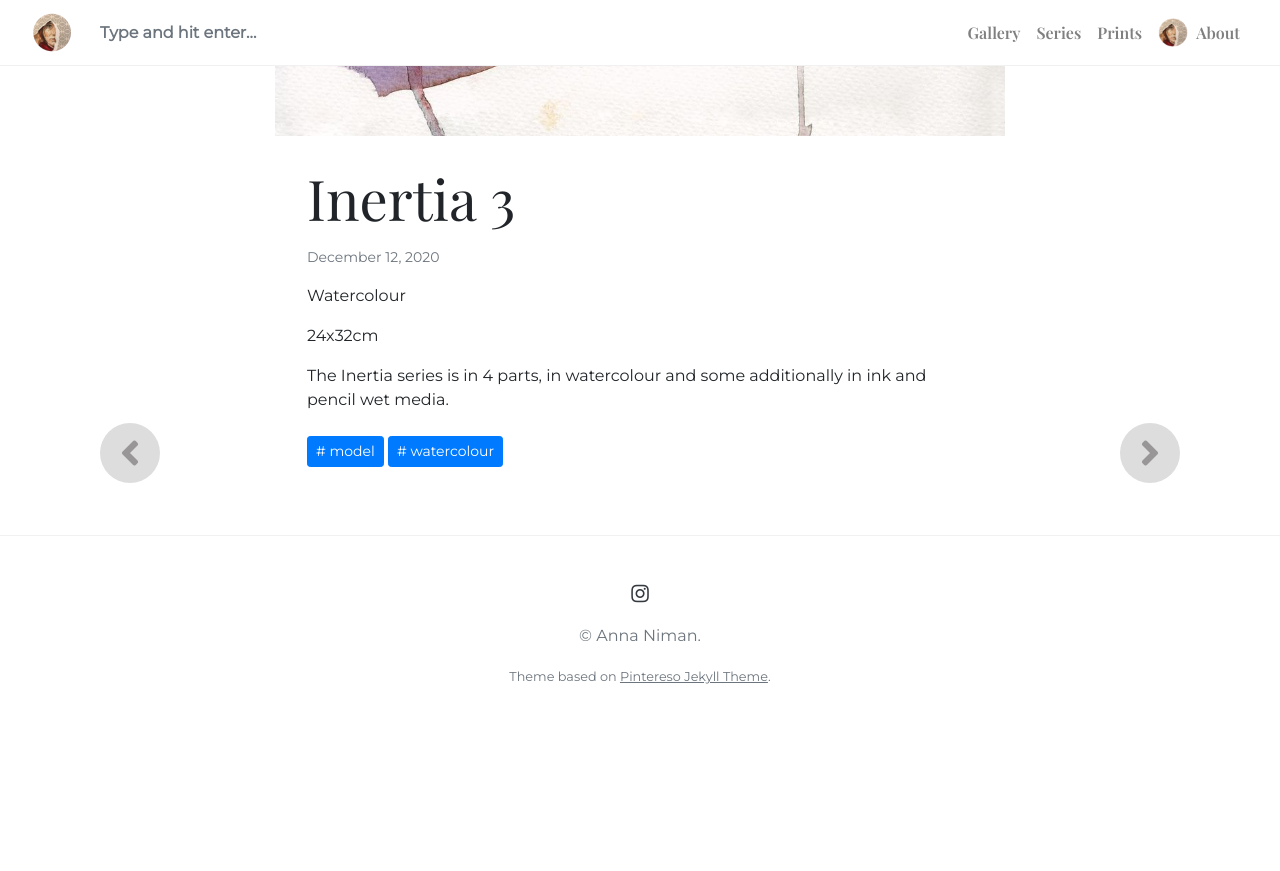
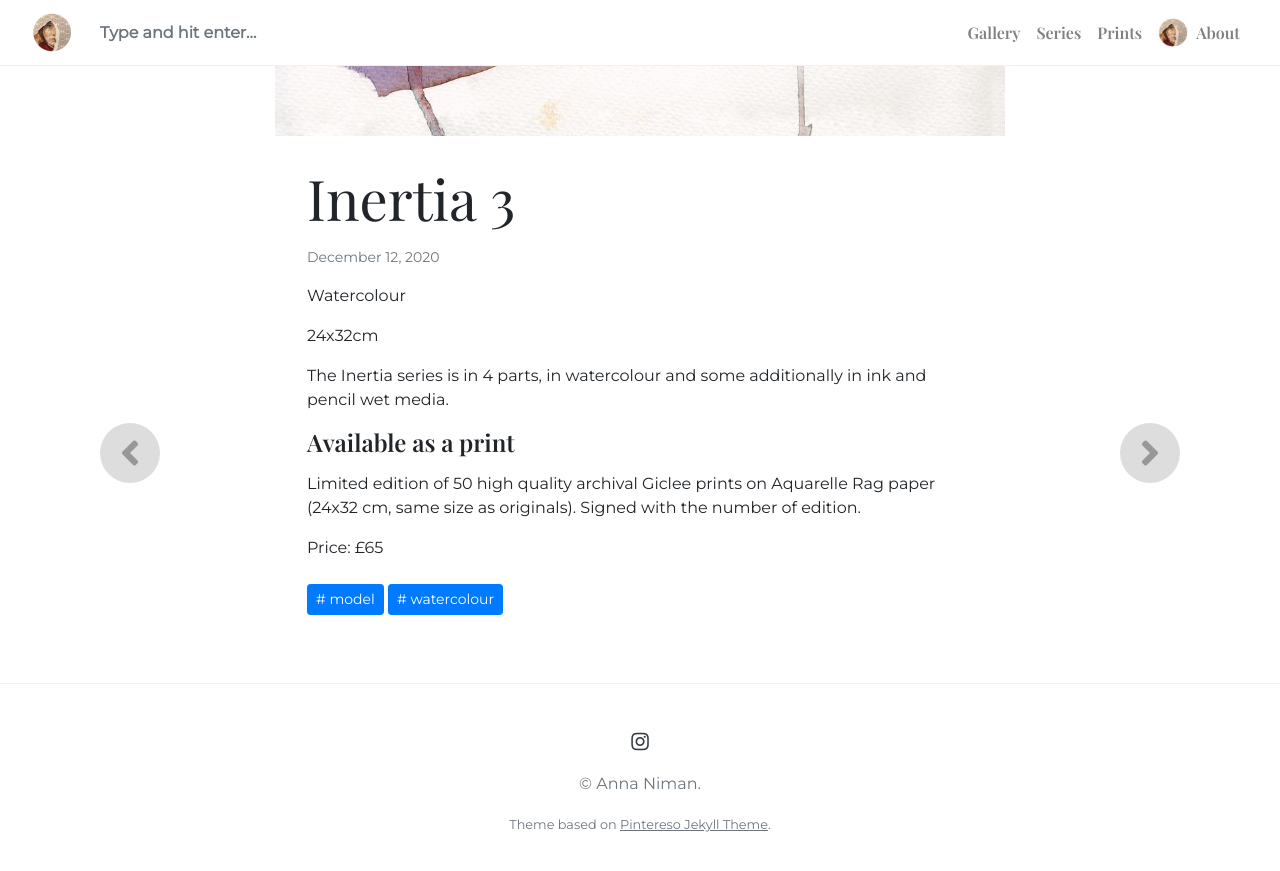
Before and after one commit to AnnaNiman/annaniman.github.io, a Jekyll site: the page built from _posts/2020-12-12-inertia-3.md, in a window 1280 px wide and 900 px high, scrolled down 895 px. Shown: the top 871 px of the window. Built offline with Jekyll 4.4.1, drawn with Linux system fonts in a browser that asks for light colours; nearby versions of some CDN libraries; library files that are not in the unit come from our copies; before the commit the page ends 1647 px from its top, so only the background shows below that.

Commit message:
Update 2020-12-12-inertia-3.md
added print to inertia 3

```diff
--- a/_posts/2020-12-12-inertia-3.md
+++ b/_posts/2020-12-12-inertia-3.md
@@ -4,6 +4,9 @@ metadate: "show"
 tags: [ Model, Watercolour ]
 categories: "Inertia"
 image: "/assets/images/inertia_3.jpg"
+print: true
+print-description: "Limited edition of 50 high quality archival Giclee prints on Aquarelle Rag paper (24x32 cm, same size as originals). Signed with the number of edition."
+print-price: "65"
 ---
 
 Watercolour
```
